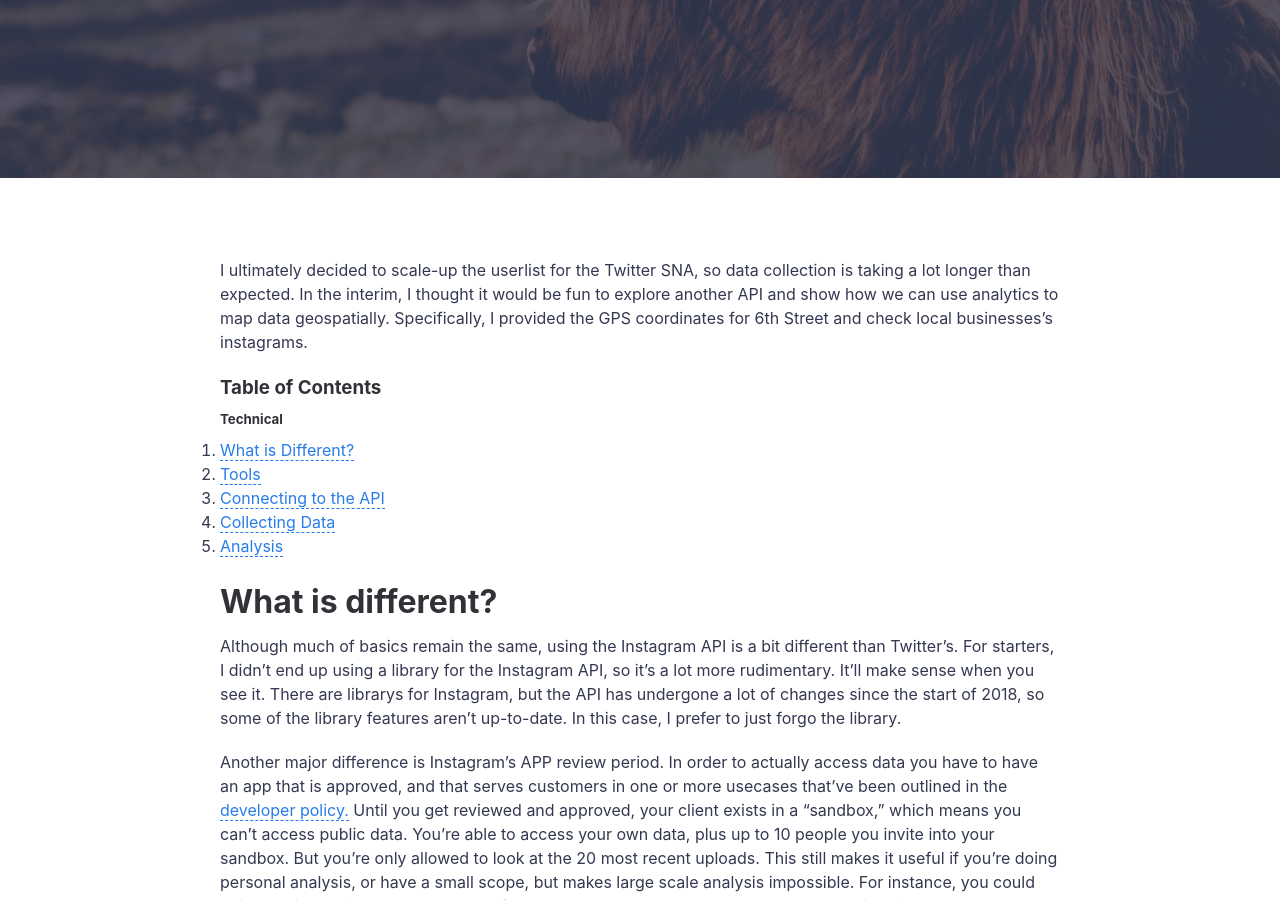
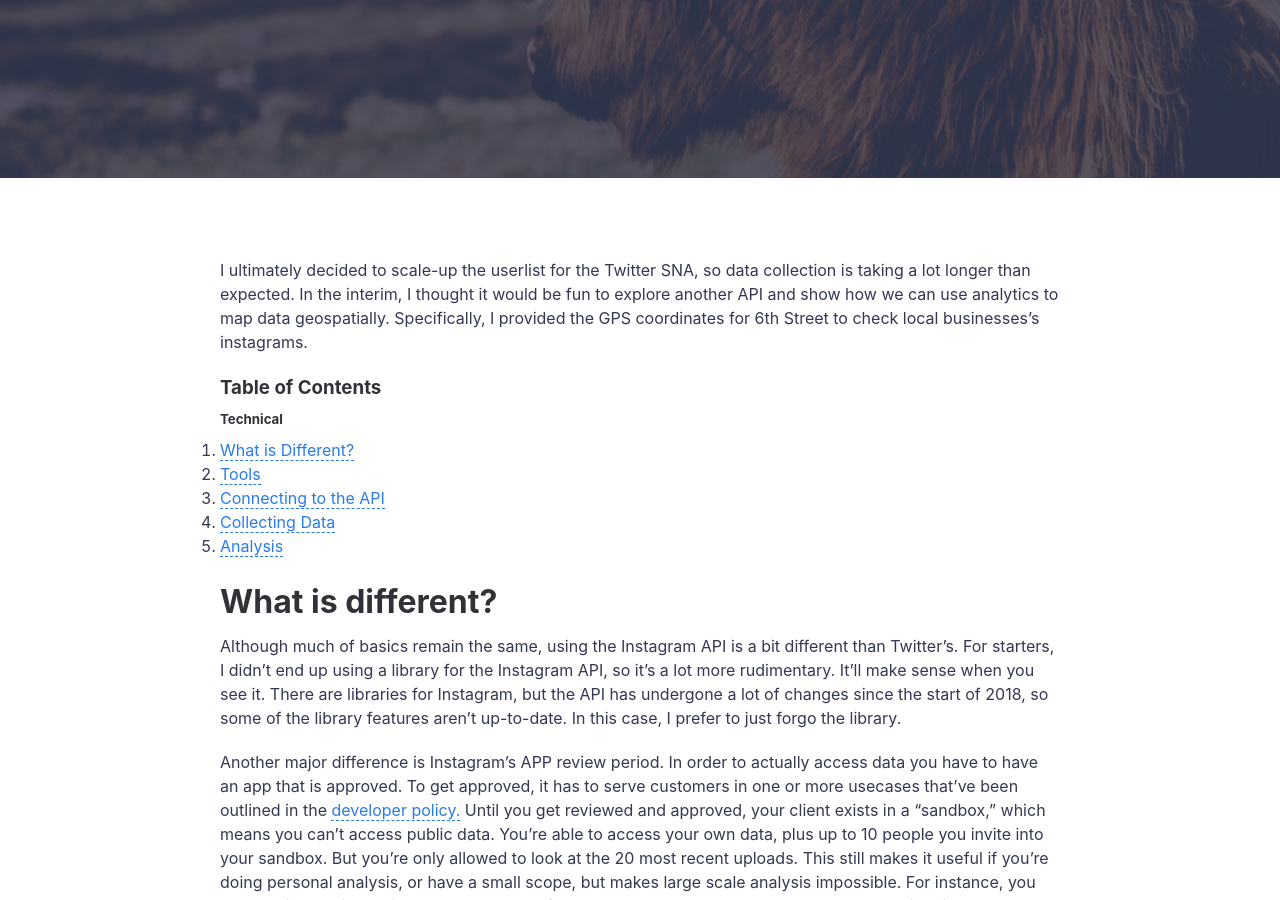
Before and after one commit to Chigg/Chigg.github.io, a Jekyll site: the page built from _posts/2018-06-18-Simulating 6th - Instagram API.md, in a window 1280 px wide and 900 px high, scrolled down 398 px. Built offline with Jekyll 4.4.1, drawn with Linux system fonts in a browser that asks for light colours; some of the changed text lies outside the part shown.

Commit message:
fixed typo

```diff
--- a/_posts/2018-06-18-Simulating 6th - Instagram API.md
+++ b/_posts/2018-06-18-Simulating 6th - Instagram API.md
@@ -4,7 +4,7 @@ title: Simulating 6th - Instagram API
 featured-img: shane-rounce-205187
 ---
 
-I ultimately decided to scale-up the userlist for the Twitter SNA, so data collection is taking a lot longer than expected. In the interim, I thought it would be fun to explore another API and show how we can use analytics to map data geospatially. Specifically, I provided the GPS coordinates for 6th Street and check local businesses's instagrams.
+I ultimately decided to scale-up the userlist for the Twitter SNA, so data collection is taking a lot longer than expected. In the interim, I thought it would be fun to explore another API and show how we can use analytics to map data geospatially. Specifically, I provided the GPS coordinates for 6th Street to check local businesses's instagrams.
 
 ### Table of Contents
 
@@ -18,9 +18,9 @@ I ultimately decided to scale-up the userlist for the Twitter SNA, so data colle
 <a name="chapter1"></a>
 # What is different?
 
-Although much of basics remain the same, using the Instagram API is a bit different than Twitter's. For starters, I didn't end up using a library for the Instagram API, so it's a lot more rudimentary. It'll make sense when you see it. There are librarys for Instagram, but the API has undergone a lot of changes since the start of 2018, so some of the library features aren't up-to-date. In this case, I prefer to just forgo the library.
+Although much of basics remain the same, using the Instagram API is a bit different than Twitter's. For starters, I didn't end up using a library for the Instagram API, so it's a lot more rudimentary. It'll make sense when you see it. There are libraries for Instagram, but the API has undergone a lot of changes since the start of 2018, so some of the library features aren't up-to-date. In this case, I prefer to just forgo the library.
 
-Another major difference is Instagram's APP review period. In order to actually access data you have to have an app that is approved, and that serves customers in one or more usecases that've been outlined in the [developer policy.](https://www.instagram.com/developer/review/) Until you get reviewed and approved, your client exists in a "sandbox," which means you can't access public data. You're able to access your own data, plus up to 10 people you invite into your sandbox. But you're only allowed to look at the 20 most recent uploads. This still makes it useful if you're doing personal analysis, or have a small scope, but makes large scale analysis impossible. For instance, you could write a quick script to download 20 of your recent posts, but couldn't look at your entire history.
+Another major difference is Instagram's APP review period. In order to actually access data you have to have an app that is approved. To get approved, it has to serve customers in one or more usecases that've been outlined in the [developer policy.](https://www.instagram.com/developer/review/) Until you get reviewed and approved, your client exists in a "sandbox," which means you can't access public data. You're able to access your own data, plus up to 10 people you invite into your sandbox. But you're only allowed to look at the 20 most recent uploads. This still makes it useful if you're doing personal analysis, or have a small scope, but makes large scale analysis impossible. For instance, you could write a quick script to download 20 of your recent posts, but couldn't look at your entire history.
 
 For this project I wanted to input a GPS coordinate and find nearby businesses to determine which had a higher average of likes.
 
@@ -158,9 +158,9 @@ This is an example output from QGIS using GE Satellite imagery. As you can see,
 
 # What's next?
 
-Well, considering the likes data is simulated, the next natural steps for this project would be to flesh it out as an app and get it approved. Furthermore, there are no controls for adhereing to Instagram's ratelimit. The API doesn't provide a way to check for rate limit, and it seems as if Instagram has undergone a lot of changes recently regarding how many queries they are actually allowing developers.
+Well, considering the likes data is simulated, the next natural steps for this project would be to flesh it out as an app and get it approved. Furthermore, there are no controls for adhereing to Instagram's ratelimit. The API doesn't provide a way to check for rate limit, and it seems as if Instagram has undergone a lot of changes recently regarding how many queries they are actually allowing developers. There's a lot of misinformation currently about how many queries there are.
 
-One way to do that would be creating a counter based on whatever instagram's rate limit actually is. `out_data = requests.get(request_url).json()` and the equivalent code for each of the other types of queries would need to be gated according to a global counter. You'd run into the same problems as discussed in [Twitter - Social Network Analysis 1](https://chigg.github.io/Twitter-SNA/). Ultimately, you wouldn't be able to detect API ratelimit changes dynamically, which means if the ratelimit changed, you'd need to alter the counter manually.
+One way to adhere to the ratelimit would be creating a counter based on whatever instagram's rate limit actually is. `out_data = requests.get(request_url).json()` and the equivalent code for each of the other types of queries would need to be gated according to a global counter. You'd run into the same problems as discussed in [Twitter - Social Network Analysis 1](https://chigg.github.io/Twitter-SNA/). Ultimately, you wouldn't be able to detect API ratelimit changes dynamically, which means if the ratelimit changed, you'd need to alter the counter manually.
 
 Considering the scope of this project, however, I don't think it's really necessary. We don't really query that much at all during data collection while looking for locations, and we don't query at all when getting average likes.
 
```
Also changed, not shown: other parts of _posts/2018-06-18-Simulating 6th - Instagram API.md (+1 -1 lines).
